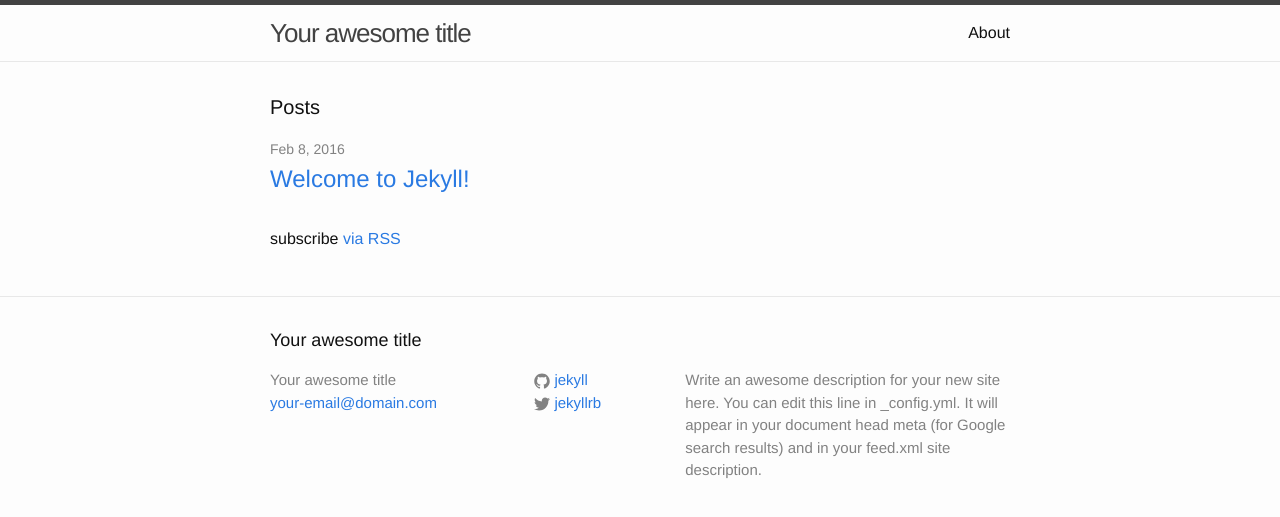
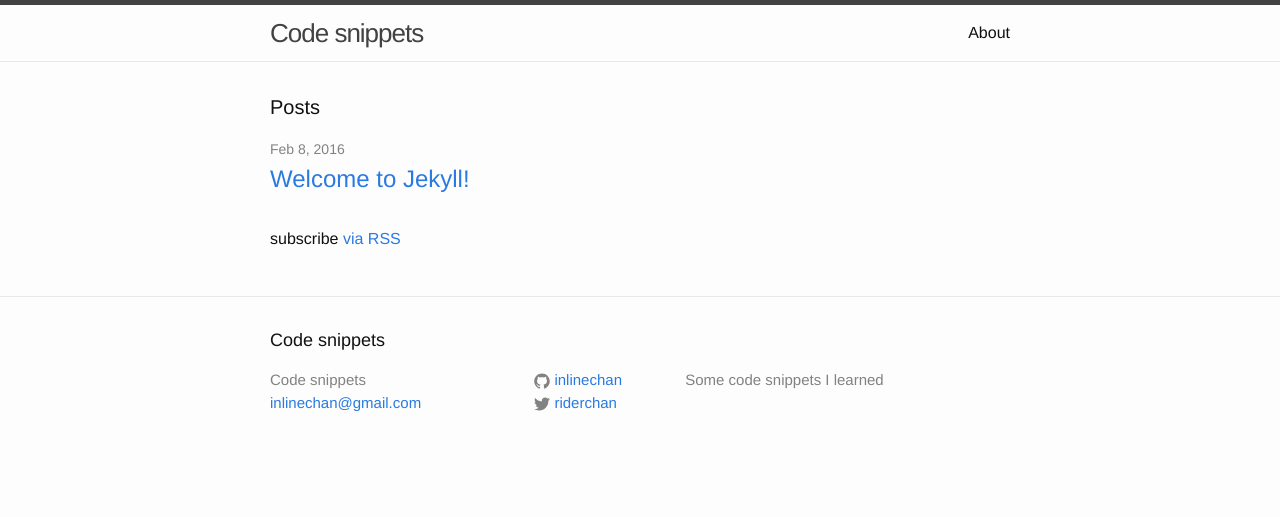
Before and after one commit to inlinechan/inlinechan.github.io, a Jekyll site: the page built from index.html, in a window 1280 px wide. Shown: the top 517 px of the page. Built offline with Jekyll 4.4.1, drawn with Linux system fonts in a browser that asks for light colours.

Commit message:
Update basic info

```diff
--- a/_config.yml
+++ b/_config.yml
@@ -6,16 +6,14 @@
 # 'jekyll serve'. If you change this file, please restart the server process.
 
 # Site settings
-title: Your awesome title
-email: your-email@domain.com
+title: Code snippets
+email: inlinechan@gmail.com
 description: > # this means to ignore newlines until "baseurl:"
-  Write an awesome description for your new site here. You can edit this
-  line in _config.yml. It will appear in your document head meta (for
-  Google search results) and in your feed.xml site description.
+  Some code snippets I learned
 baseurl: "" # the subpath of your site, e.g. /blog
-url: "http://yourdomain.com" # the base hostname & protocol for your site
-twitter_username: jekyllrb
-github_username:  jekyll
+url: "http://inlinechan.github.com" # the base hostname & protocol for your site
+twitter_username: riderchan
+github_username:  inlinechan
 
 # Build settings
 markdown: kramdown
```
